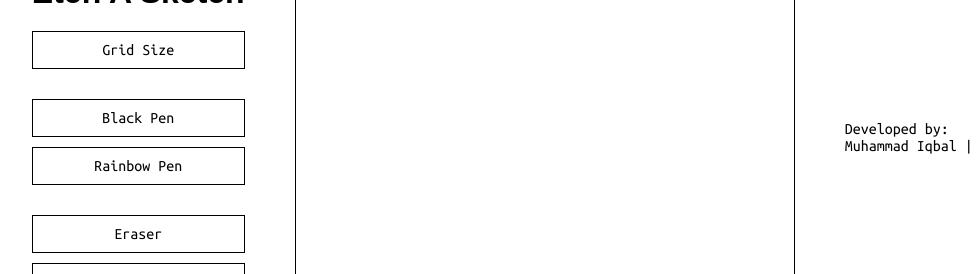
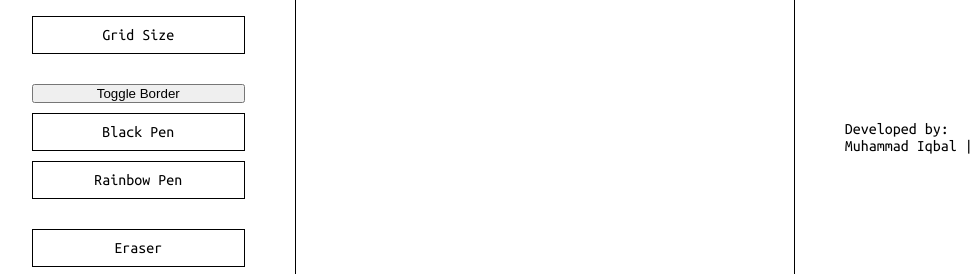
Before and after one commit to iqbalev/etch-a-sketch, a plain HTML site: page index.html in a window 1280 px wide. Shown: the part 263-537 px from the top of the page, 126-1102 px from the left. Drawn offline with Linux system fonts and the light colour scheme; a web font is replaced by a local one.

Commit message:
Added a button for toggle border

```diff
--- a/index.html
+++ b/index.html
@@ -19,12 +19,12 @@
       referrerpolicy="no-referrer"
     />
   </head>
-
   <body>
     <div class="container left">
       <h1 class="title">Etch A Sketch</h1>
       <div class="buttons">
         <button class="btn-grid-size">Grid Size</button>
+        <button class="btn-toggle-border">Toggle Border</button>
         <button class="btn-black-pen">Black Pen</button>
         <button class="btn-rainbow-pen">Rainbow Pen</button>
         <button class="btn-eraser">Eraser</button>
```
